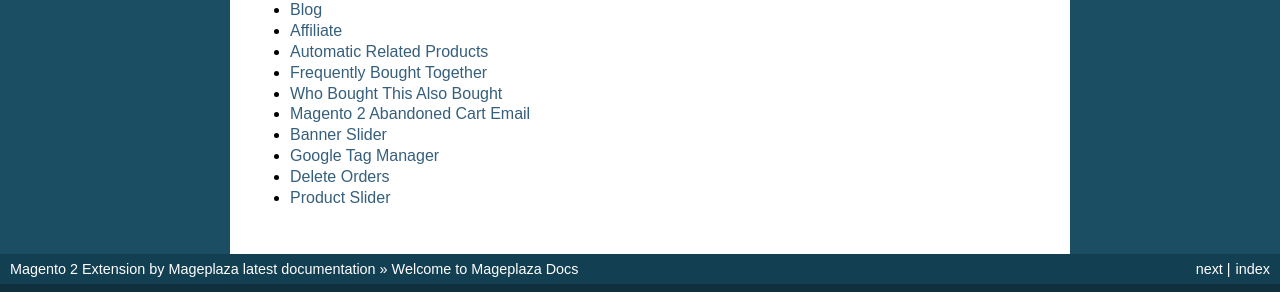
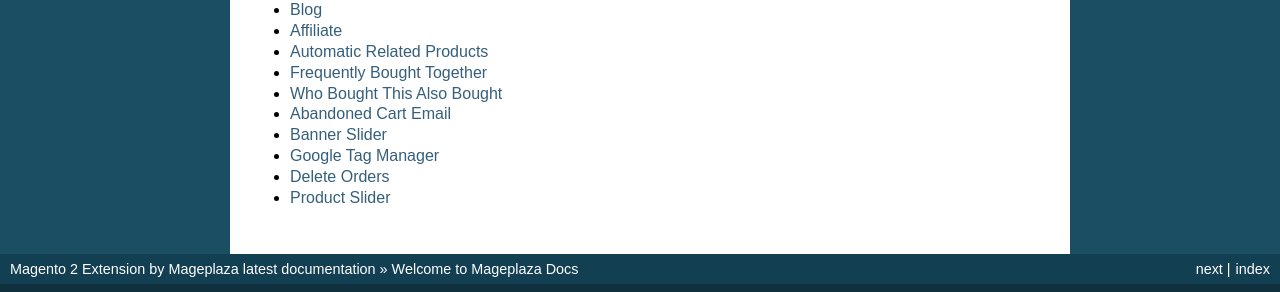
Before and after one commit to magepages/mpdocs, a Sphinx documentation site: the page built from docs/index.rst, in a window 1280 px wide. Shown: the part 410-702 px from the top of the page. Built offline with Sphinx 7.4.7, drawn with Linux system fonts in a browser that asks for light colours; pages that are not in the unit, such as notebooks, are missing from menus.

Commit message:
Update index.md

```diff
--- a/docs/abandoned-cart-email/index.md
+++ b/docs/abandoned-cart-email/index.md
@@ -1,4 +1,4 @@
-# Magento 2 Abandoned Cart Email
+# Abandoned Cart Email
 
 ## Overview
 
```
